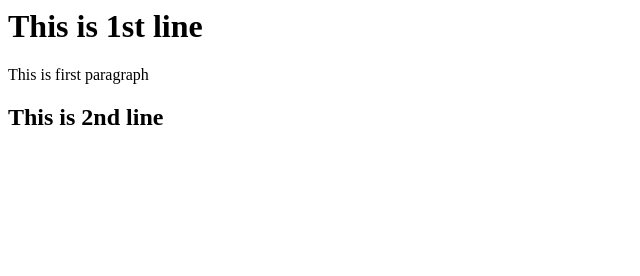
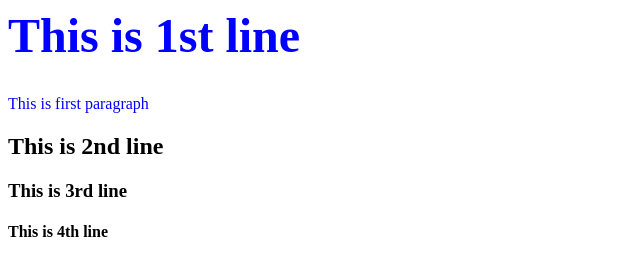
Before and after one commit to hoa1792/SshRepoAssignment, a plain HTML site: page index.html in a window 1280 px wide. Shown: the whole page, without its empty margins (0-640 px from the left). Drawn offline with Linux system fonts and the light colour scheme.

Commit message:
Added 2 others lines 3rd and 4th

```diff
--- a/index.html
+++ b/index.html
@@ -3,6 +3,17 @@
     <!-- Please use CSS tags here -->
 
 <head>
+
+    <style>
+        h1{
+            color: blue;
+            font-size: 300%;
+        }
+
+        p{
+            color: blue;
+        }
+    </style>
 
 </head>
 
@@ -14,6 +25,9 @@
 
     <h2> This is 2nd line </h2>
 
+    <h3> This is 3rd line </h3>
+
+    <h4> This is 4th line </h4>
 
 </body>
 
```
